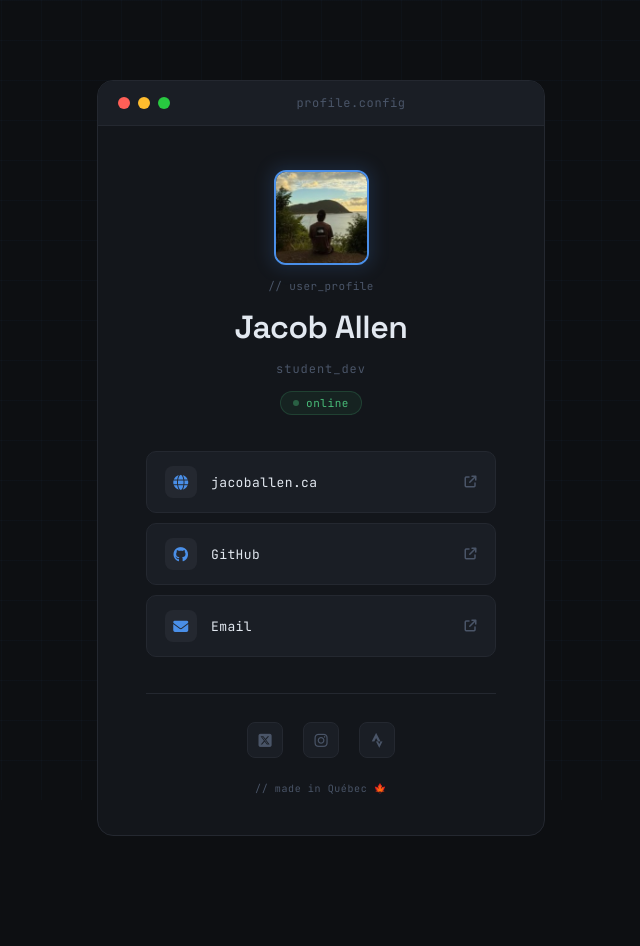
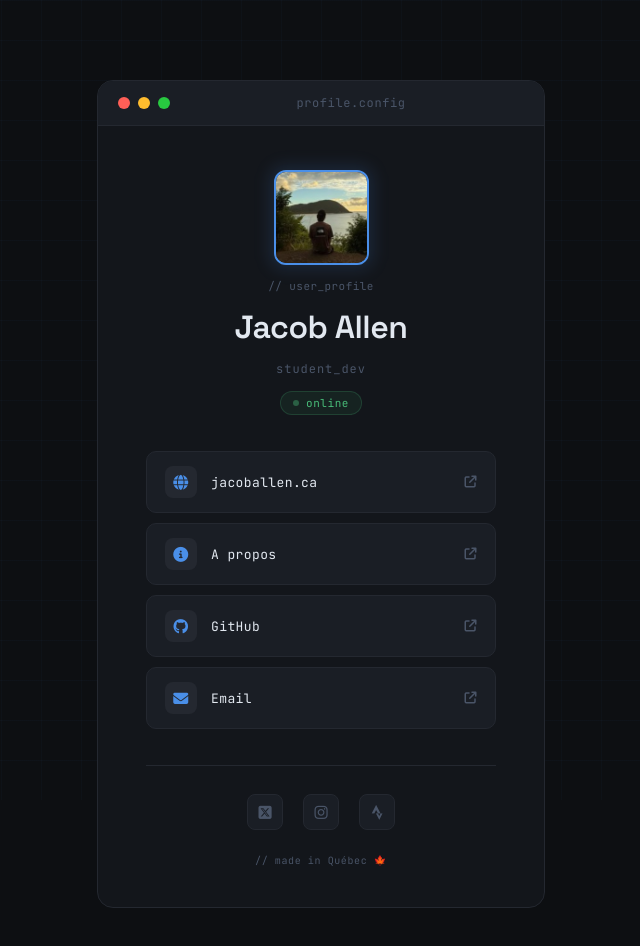
Before and after one commit to Allen-Jacob/personal-website, a plain HTML site: page index.html in a window 1280 px wide. Shown: the whole page, without its empty margins (319-959 px from the left). Before the commit the page ends 916 px from the top, so only its background shows below. Drawn offline with Linux system fonts and the light colour scheme.

Commit message:
add about

```diff
--- a/index.html
+++ b/index.html
@@ -3,7 +3,7 @@
 <head>
   <meta charset="UTF-8" />
   <meta name="viewport" content="width=device-width, initial-scale=1.0" />
-  <title>Jacob Allen</title>
+  <title>Jacob Allen Link</title>
   <link rel="preconnect" href="https://fonts.googleapis.com">
   <link href="https://fonts.googleapis.com/css2?family=JetBrains+Mono:wght@300;400;500;700&family=Space+Grotesk:wght@300;400;600&display=swap" rel="stylesheet">
   <link rel="stylesheet" href="https://cdnjs.cloudflare.com/ajax/libs/font-awesome/6.5.1/css/all.min.css">
@@ -46,6 +46,12 @@
           <i class="fa-solid fa-arrow-up-right-from-square link-arrow"></i>
         </a>
 
+        <a href="https://jacoballen.ca/about" target="_blank" rel="noopener" class="link">
+          <div class="link-icon"><i class="fa-solid fa-circle-info"></i></div>
+          <span class="link-label">A propos</span>
+          <i class="fa-solid fa-arrow-up-right-from-square link-arrow"></i>
+        </a>
+
         <a href="https://github.com/Allen-Jacob" target="_blank" rel="noopener" class="link">
           <div class="link-icon"><i class="fa-brands fa-github"></i></div>
           <span class="link-label">GitHub</span>
```
